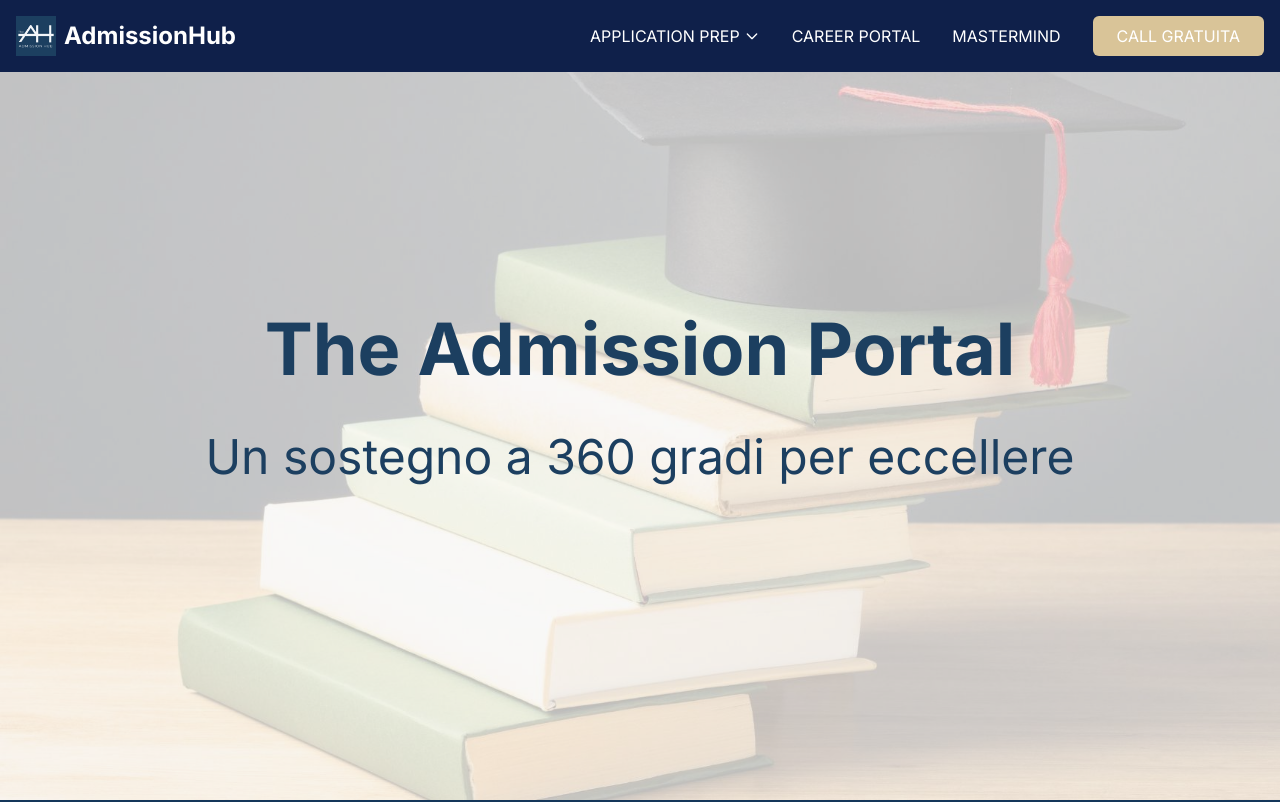
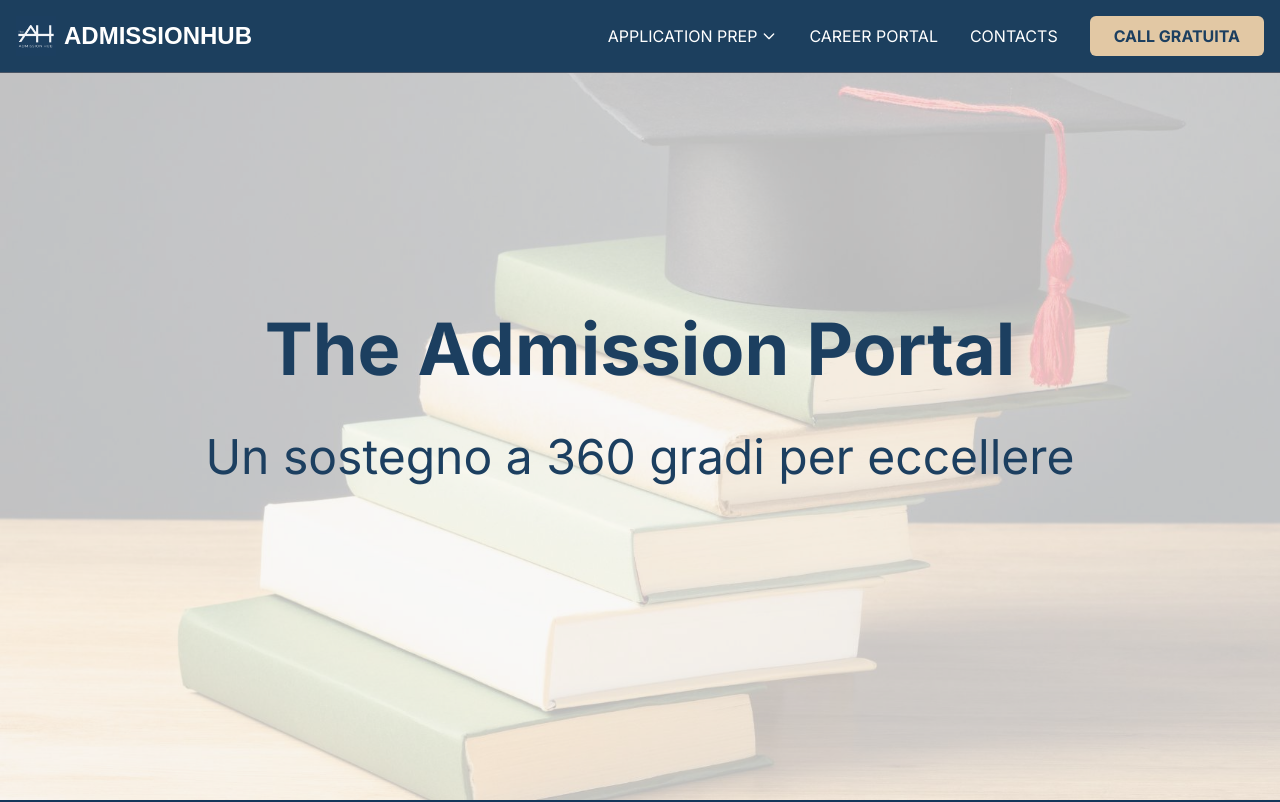
Before and after one commit to konhito/LastAdmissionHub, a Next.js app: page /admission in a window 1280 px wide. Shown: the top 802 px of the page. Built offline with nearby package versions, Linux system fonts and the light colour scheme.

Commit message:
updated till 2

```diff
--- a/src/app/globals.css
+++ b/src/app/globals.css
@@ -67,3 +67,8 @@ body {
 .hover\:bg-blue-700:hover {
   background-color: #1d4ed8;
 }
+
+.logo-text {
+  font-family: "Montserrat", sans-serif;
+  text-transform: uppercase;
+}
--- a/src/app/layout.tsx
+++ b/src/app/layout.tsx
@@ -3,7 +3,10 @@ import "./globals.css";
 import Header from "@/components/Header";
 import Footer from "@/components/Footer";
 import { Inter } from "next/font/google";
+
+
 const inter = Inter({ subsets: ["latin"] });
+
 
 export const metadata: Metadata = {
   title: "Create Next App",
--- a/src/app/page.tsx
+++ b/src/app/page.tsx
@@ -121,21 +121,17 @@ export default function Home() {
       >
         <HeroSection />
 
-        {/* Dream Big Section - Full Width */}
         <motion.section className="w-full py-24 relative overflow-hidden bg-[#1c3f60]">
-          {/* Background Image Layer */}
-          <div className="absolute inset-x-0 bottom-0 h-[80%] z-0">
-            {" "}
-            {/* Reduced height for half visibility */}
+          <div className="absolute inset-x-0 bottom-20 h-[80%] z-0">
             <Image
               src={asset1}
               alt="Dream Big Background"
               fill
-              className="object-cover object-top opacity-90"
+              className="object-cover object-top"
               priority
               quality={100}
             />
-            <div className="absolute inset-0 bg-gradient-to-t from-[#1c3f60] via-[#1c3f60]/60 to-transparent" />
+            <div className="absolute inset-0 bg-gradient-to-t from-[#1c3f60] via-[#1c3f60]/30 to-transparent" />
           </div>
 
           {/* Content Layer */}
@@ -154,11 +150,11 @@ export default function Home() {
               >
                 {/* Title Group with Libre Franklin */}
                 <div className={libreFranklin.className}>
-                  <h1 className="text-6xl md:text-8xl font-black leading-tight">
+                  <h1 className="text-6xl md:text-7xl font-black leading-tight">
                     DREAM BIG
                   </h1>
                   <h2
-                    className="text-4xl md:text-6xl font-bold my-4 text-transparent bg-clip-text"
+                    className="text-4xl md:text-7xl font-bold my-4 text-transparent bg-clip-text"
                     style={
                       {
                         WebkitTextStroke: "2px white",
--- a/src/components/Globe.tsx
+++ b/src/components/Globe.tsx
@@ -130,14 +130,16 @@ const InteractiveGlobe: React.FC = () => {
   return (
     <div className="relative w-full h-screen overflow-hidden bg-[#1c3f60]">
       {" "}
-
       <div
         ref={globeRef}
         className="w-full h-[120vh] absolute top-1/2 left-1/2 transform -translate-x-1/2 -translate-y-1/2"
       />
       {selectedSchool && (
-        <div className="absolute top-30 left-4 bg-white/80 p-4 rounded-lg shadow-lg backdrop-blur-sm">
-          <h3 className="text-lg font-bold text-gray-800">
+        <div
+          className="absolute top-30 left-4 bg-[#e2c8a4] p-4 rounded-lg shadow-lg transition-opacity duration-300 hover:opacity-0"
+          onMouseLeave={() => setSelectedSchool(null)}
+        >
+          <h3 className="text-lg font-bold text-[#1c3f60]">
             {selectedSchool.name}
           </h3>
         </div>
@@ -145,8 +147,7 @@ const InteractiveGlobe: React.FC = () => {
       {showScrollButton && (
         <div className="absolute bottom-8 left-1/2 transform -translate-x-1/2 animate-bounce">
           <button
-            className="bg-blue-600 text-white px-6 py-3 rounded-full shadow-lg
-                       hover:bg-blue-700 transition-all duration-300 flex items-center gap-2"
+            className="text-white flex flex-col items-center gap-2"
             onClick={() => {
               window.scrollTo({
                 top: window.innerHeight,
@@ -154,9 +155,9 @@ const InteractiveGlobe: React.FC = () => {
               });
             }}
           >
-            <span>Explore This School</span>
+            <span className="text-2xl">Raggiungi l&apos;obiettivo</span>
             <svg
-              className="w-5 h-5"
+              className="w-20 h-20"
               fill="none"
               stroke="currentColor"
               viewBox="0 0 24 24"
@@ -164,8 +165,8 @@ const InteractiveGlobe: React.FC = () => {
               <path
                 strokeLinecap="round"
                 strokeLinejoin="round"
-                strokeWidth={2}
-                d="M19 14l-7 7m0 0l-7-7m7 7V3"
+                strokeWidth={1}
+                d="M3 8l9 9 9-9"
               />
             </svg>
           </button>
--- a/src/components/Header.tsx
+++ b/src/components/Header.tsx
@@ -20,10 +20,11 @@ const Header = () => {
         { title: "Admission", href: "/admission" },
         { title: "GMAT", href: "/gmat" },
         { title: "IELTS", href: "/ielts" },
+        { title: "ELITE PATH", href: "/mastermind" },
       ],
     },
     { title: "CAREER PORTAL", href: "/career" },
-    { title: "MASTERMIND", href: "/mastermind" },
+    { title: "CONTACTS", href: "/CONTACTS" },
     { title: "CALL GRATUITA", href: "/contact", isButton: true },
   ];
 
@@ -34,7 +35,7 @@ const Header = () => {
   };
 
   return (
-    <header className="fixed top-0 left-0 right-0 z-50 bg-[#0f204a] mb-4">
+    <header className="fixed top-0 left-0 right-0 z-50 border-b border-gray-600 bg-[#1c3f5e] mb-4">
       <nav className="container mx-auto px-4 py-4">
         <div className="flex items-center justify-between">
           <Link href="/" className="flex items-center gap-2">
@@ -45,7 +46,9 @@ const Header = () => {
               height={40}
               className="w-10 h-10"
             />
-            <span className="text-white text-2xl font-bold">AdmissionHub</span>
+            <span className="text-white text-2xl font-bold logo-text">
+              AdmissionHub
+            </span>
           </Link>
 
           {/* Desktop Navigation */}
@@ -92,7 +95,7 @@ const Header = () => {
                 <button
                   key={item.title}
                   onClick={() => handleNavigation(item.href)}
-                  className="bg-[#d9c498] text-white px-6 py-2 rounded hover:opacity-90 transition-colors"
+                  className="bg-[#e2c8a4] font-bold text-[#1c3f60] px-6 py-2 rounded hover:opacity-90 transition-colors"
                 >
                   {item.title}
                 </button>
```
